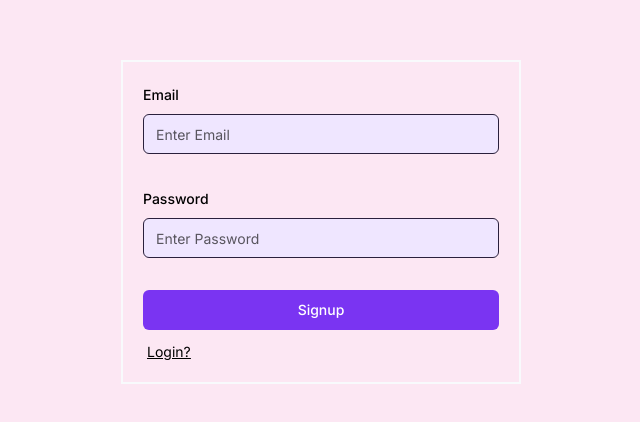
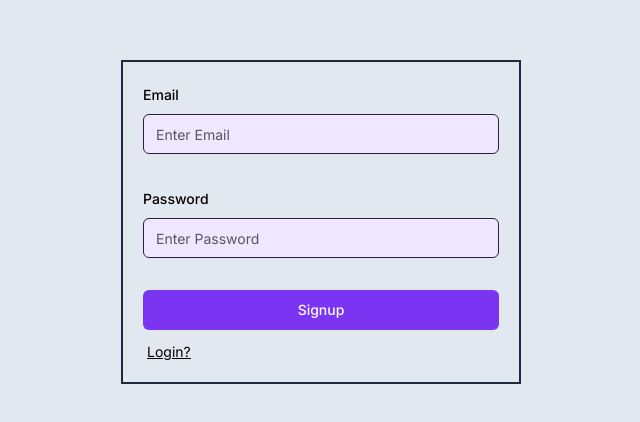
Before and after one commit to kshitijk83/image-editor, a Next.js app: page /signup in a window 1280 px wide. Shown: the part 178-600 px from the top of the page, without its empty margins (319-959 px from the left). Built offline with nearby package versions, Linux system fonts and the light colour scheme.

Commit message:
color changes

```diff
--- a/app/(auth)/login/page.tsx
+++ b/app/(auth)/login/page.tsx
@@ -3,7 +3,7 @@ import LoginForm from "@/components/LoginForm";
 
 function Login() {
   return (
-    <div className="w-[100vw] h-[100vh] flex justify-center items-center bg-pink-100">
+    <div className="w-[100vw] h-[100vh] flex justify-center items-center bg-slate-200">
       <LoginForm />
     </div>
   );
--- a/app/(auth)/signup/page.tsx
+++ b/app/(auth)/signup/page.tsx
@@ -6,7 +6,7 @@ import React from "react";
 
 const SignUp = () => {
   return (
-    <div className="w-[100vw] h-[100vh] flex justify-center items-center bg-pink-100">
+    <div className="w-[100vw] h-[100vh] flex justify-center items-center bg-slate-200">
       <SignupForm />
     </div>
   );
--- a/components/LoginForm.tsx
+++ b/components/LoginForm.tsx
@@ -46,7 +46,7 @@ const LoginForm = () => {
     }
   }
   return (
-    <div className="w-[400px] border-2 border-slate-50 p-5">
+    <div className="w-[400px] border-2 border-slate-800 p-5">
       <Form {...form}>
         <form onSubmit={form.handleSubmit(onSubmit)} className="space-y-8">
           <FormField
--- a/components/SignupForm.tsx
+++ b/components/SignupForm.tsx
@@ -45,7 +45,7 @@ const SignupForm = () => {
     }
   }
   return (
-    <div className="w-[400px] border-2 border-slate-50 p-5">
+    <div className="w-[400px] border-2 border-slate-800 p-5">
       <Form {...form}>
         <form onSubmit={form.handleSubmit(onSubmit)} className="space-y-8">
           <FormField
```
